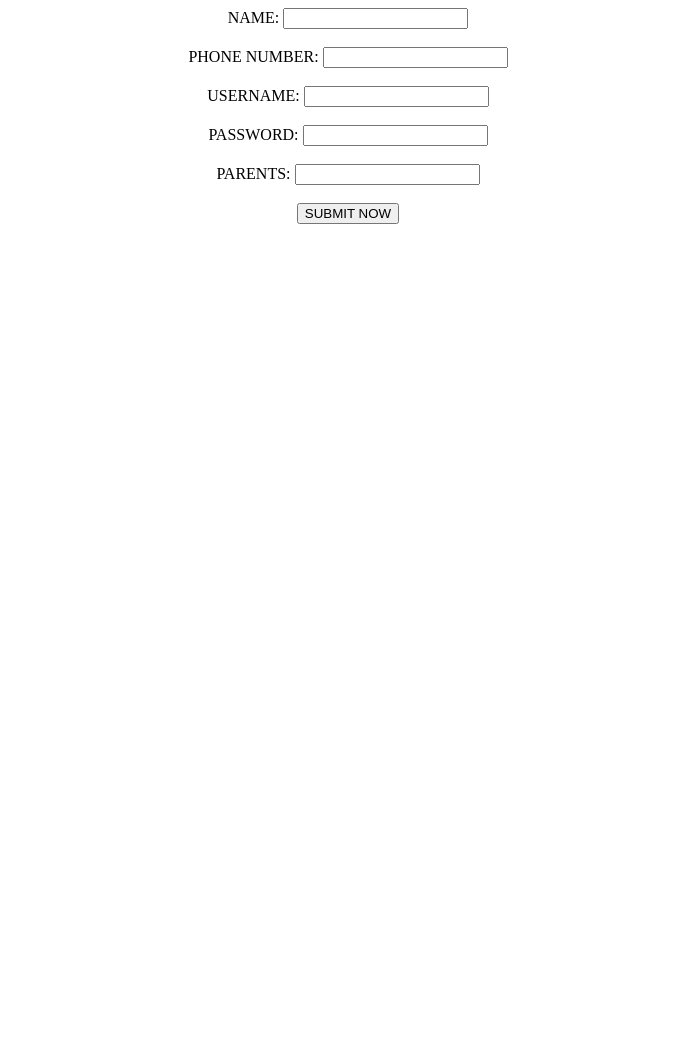
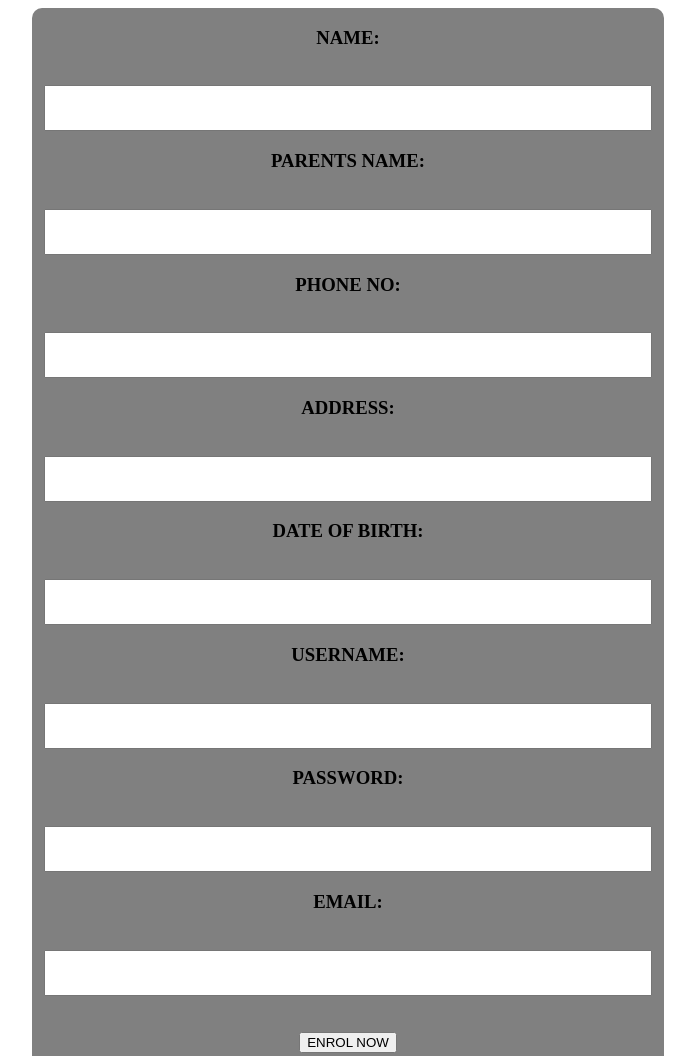
Before and after one commit to Bifolucoadz/bifoluschools, a website: page schools/index.html in a window 1280 px wide. Shown: the top 1056 px of the page, without its empty margins (292-987 px from the left). Before the commit the page ends 800 px from the top, so only its background shows below. Drawn offline with Linux system fonts and the light colour scheme.

Commit message:
Update index.html

```diff
--- a/schools/index.html
+++ b/schools/index.html
@@ -1,15 +1,101 @@
 <!Doctype html>
+<style>
+#navi{
+background-color:grey;
+width:50%;
+margin-left:25%;
+height:1100px;
+display:flex;
+justify-content:center;
+border-radius:10px;
+}
+#name{
+height:40px;
+width:600px;
+}
+#parents_name{
+height:40px;
+width:600px;
+}
+#phone_no{
+height:40px;
+width:600px;
+}
+#address{
+height:40px;
+width:600px;
+}
+#dob{
+height:40px;
+width:600px;
+}
+#username{
+height:40px;
+width:600px;
+}
+#password{
+height:40px;
+width:600px;
+}
+#email{
+height:40px;
+width:600px;
+}
+
+</style>
+
 <html>
+<body>
+<nav id="navi">
 <form method="POST" enctype="multipart/form-data">
 <center>
-<label>NAME: </label><input type="text" name="name"/><br/><br/>
-<label>PHONE NUMBER: </label><input type="number" name="phoneNumber"/><br/><br/>
-<label>USERNAME: </label><input type="text" name="username"/><br/><br/>
-<label>PASSWORD: </label><input type="text" name="password"/><br/><br/>
-<label>PARENTS: </label><input type="text" name="parentsName"/><br/><br/>
-<input type="submit" value="SUBMIT NOW"/>
+<h3>NAME: </h3><br/><input type="text" id="name"/><br/>
+<h3>PARENTS NAME: </h3><br/><input type="number" id="parents_name"/><br/>
+<h3>PHONE NO: </h3><br/><input type="number" id="phone_no"/><br/>
+<h3>ADDRESS: </h3><br/><input type="text" id="address" /><br/>
+<h3>DATE OF BIRTH: </h3><br/><input type="number" id="dob" /><br/>
+<h3>USERNAME: </h3><br/><input type="text" id="username" /><br/>
+<h3>PASSWORD: </h3><br/><input type="password" id="password" /><br/>
+<h3>EMAIL: </h3><br/><input type="text" id="email" /><br/><br/><br/>
+<button onclick= "funct()">ENROL NOW</button>
 </center>
 </form>
+<script>
+function funct(){
+var name = document.getElementById("name").value;
+var parents_name = document.getElementById("parents_name").value;
+var phone_no = document.getElementById("phone_no").value;
+var address = document.getElementById("address").value;
+var dob = document.getElementById("dob").value;
+var username = document.getElementById("username").value;
+var password = document.getElementById("password").value;
+var email = document.getElementById("email").value;
 
+ var kJson = {};
+ kJson['name'] = name;
+ kJson['parents_name'] = parents_name;
+ kJson['phone_no'] = phone_no;
+ kJson['address'] = address;
+ kJson['dob'] = dob;
+ kJson['username'] = username;
+ kJson['password'] = password;
+ kJson['email'] = email;
+ var b = JSON.stringify(kJson);
+const api = '/auth/signup?n=' + b;
 
+var xmlhttp = new XMLHttpRequest();
+xmlhttp.onreadystatechange = function(){
+if (this.readyState == 4 && this.status == 200){
+var myObj = this.responseText;
+console.log(myObj);
+}
+};
+xmlhttp.open("GET", api, true);
+xmlhttp.send();
+};
+</script>
+
+</nav>
+
+</body>
 </html>
```
